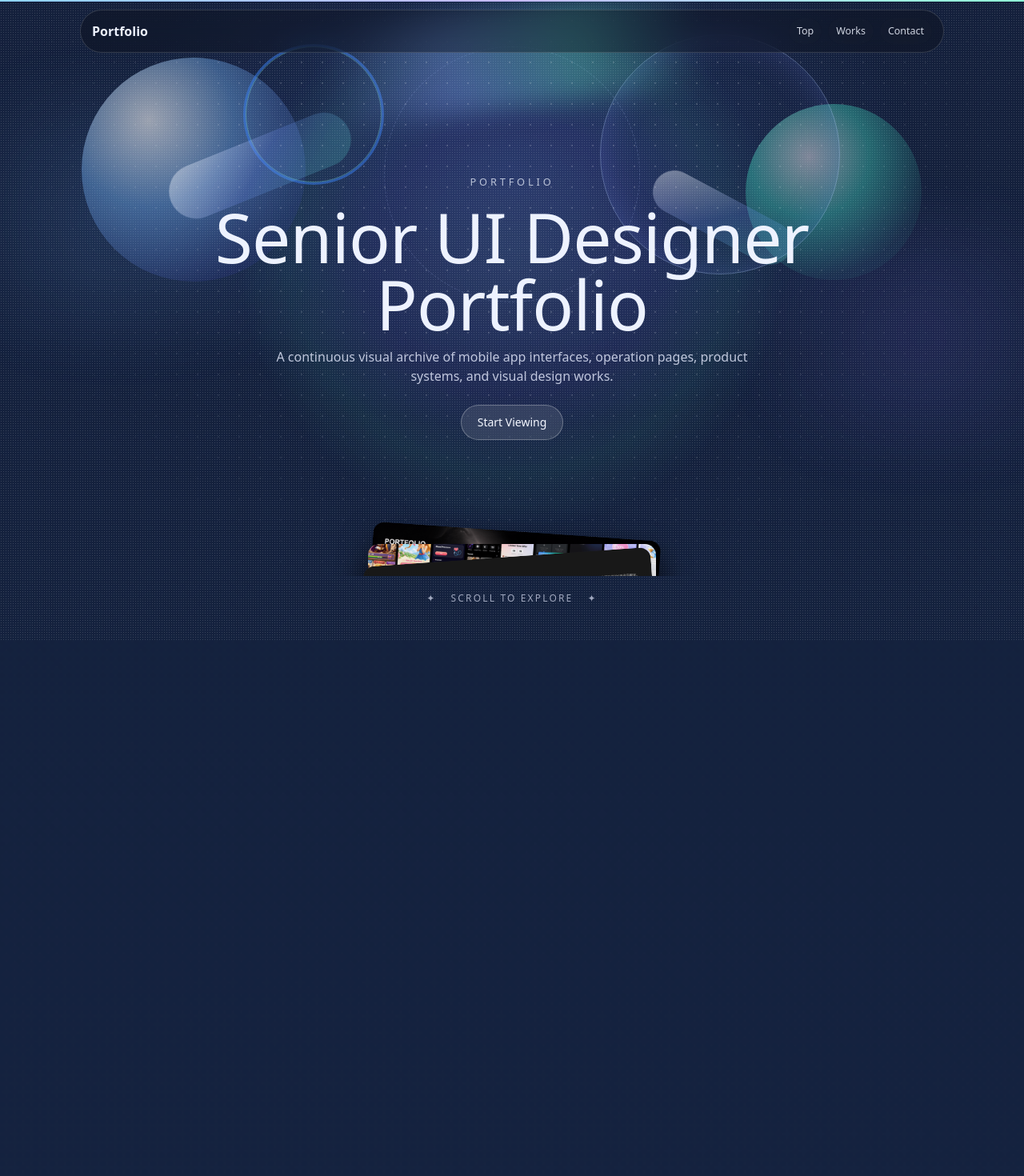
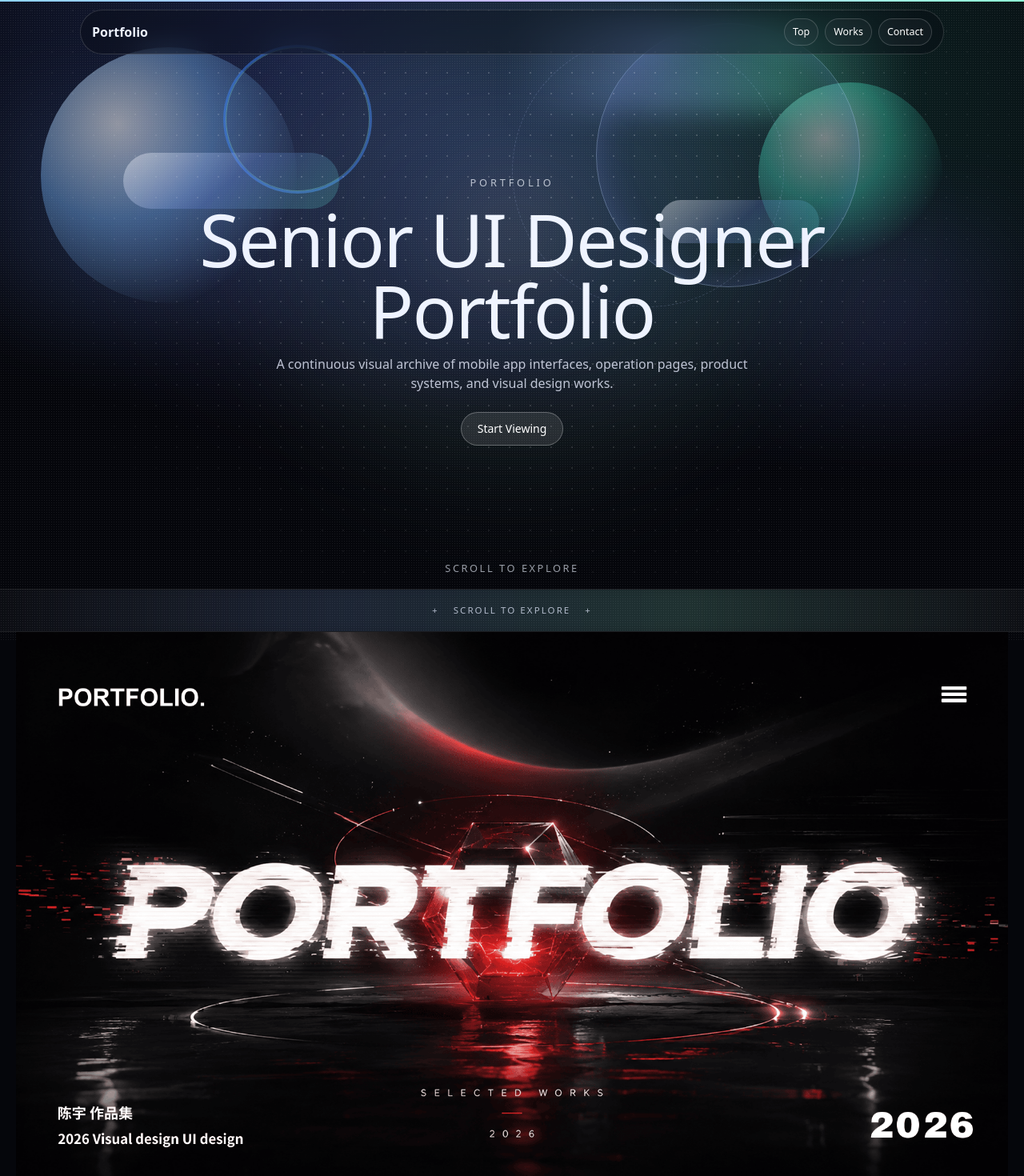
Before and after one commit to chenyu892323060/portfolio-website, a Next.js app: page / in a window 1280 px wide. Shown: the top 1470 px of the page at 80% size. Built offline with nearby package versions, Linux system fonts and the light colour scheme.

Commit message:
Refine immersive interactions and flatten works strip

```diff
--- a/src/app/globals.css
+++ b/src/app/globals.css
@@ -2,80 +2,79 @@
 @tailwind components;
 @tailwind utilities;
 
-:root { color-scheme: dark; --mx: 50vw; --my: 40vh; --mx-offset: 0px; --my-offset: 0px; --glow-boost: 0; }
+:root {
+  color-scheme: dark;
+  --cursor-x: 50vw;
+  --cursor-y: 36vh;
+  --mx-offset: 0px;
+  --my-offset: 0px;
+  --ambient-boost: 0;
+}
+
 * { box-sizing: border-box; }
 html, body { margin: 0; max-width: 100%; overflow-x: hidden; background: #05060b; color: #edf2ff; scroll-behavior: smooth; }
+main { position: relative; min-height: 100vh; isolation: isolate; background: #05060b; }
 
-main { position: relative; min-height: 100vh; isolation: isolate; background: radial-gradient(circle at 16% 5%, rgba(80, 125, 255, .22), transparent 36%), radial-gradient(circle at 84% 22%, rgba(47, 231, 198, .12), transparent 34%), #05060b; }
+.ambient-bg,.cursor-field{position:fixed;inset:0;pointer-events:none}
+.ambient-bg{z-index:-2;overflow:hidden;background:radial-gradient(80vw 60vw at calc(30% + var(--mx-offset) * .5) calc(8% + var(--my-offset) * .6),rgba(90,124,255,.22),transparent 62%),radial-gradient(72vw 56vw at calc(78% - var(--mx-offset) * .4) calc(16% - var(--my-offset) * .4),rgba(77,251,219,.12),transparent 64%),#05060b}
+.ambient-grid{position:absolute;inset:0;opacity:.12;background-image:linear-gradient(rgba(255,255,255,.07) 1px,transparent 1px),linear-gradient(90deg,rgba(255,255,255,.07) 1px,transparent 1px);background-size:56px 56px;transform:translate3d(calc(var(--mx-offset) * .08),calc(var(--my-offset) * .08),0);mask-image:radial-gradient(circle at 50% 20%,black 35%,transparent 85%)}
+.ambient-noise{position:absolute;inset:0;opacity:.08;background-image:radial-gradient(#fff 0.5px,transparent .7px);background-size:3px 3px}
+.ambient-ribbon{position:absolute;border-radius:999px;filter:blur(48px);opacity:.28;transform:translate3d(calc(var(--mx-offset) * .18),calc(var(--my-offset) * .18),0)}
+.ambient-ribbon-a{width:50vw;height:24vw;left:-12vw;top:8vh;background:radial-gradient(circle,rgba(120,168,255,.6),transparent 70%)}
+.ambient-ribbon-b{width:45vw;height:22vw;right:-10vw;top:26vh;background:radial-gradient(circle,rgba(132,109,255,.5),transparent 70%)}
 
-.ambient-bg,.cursor-glow{position:fixed;inset:0;pointer-events:none;z-index:-1}
-.ambient-bg{background:radial-gradient(65vw 42vw at calc(50% + var(--mx-offset)) calc(26% + var(--my-offset)),rgba(94,132,255,.16),transparent 62%)}
-.ambient-grid{position:absolute;inset:0;opacity:.14;background-image:linear-gradient(rgba(255,255,255,.07) 1px,transparent 1px),linear-gradient(90deg,rgba(255,255,255,.07) 1px,transparent 1px);background-size:56px 56px;mask-image:radial-gradient(circle at 50% 18%, black 36%, transparent 82%)}
-.ambient-noise{position:absolute;inset:0;opacity:.15;background-image:radial-gradient(#fff 0.6px,transparent .8px);background-size:3px 3px}
-.ambient-ribbon{position:absolute;border-radius:999px;filter:blur(42px);opacity:.3}
-.ambient-ribbon-a{width:48vw;height:24vw;left:-12vw;top:9vh;background:radial-gradient(circle,rgba(110,172,255,.5),transparent 68%)}
-.ambient-ribbon-b{width:44vw;height:22vw;right:-12vw;top:30vh;background:radial-gradient(circle,rgba(131,108,255,.44),transparent 70%)}
-.cursor-glow{opacity:calc(.56 + var(--glow-boost) * .26);transition:opacity .22s ease;background:radial-gradient(480px circle at var(--mx) var(--my),rgba(144,178,255,.24),rgba(122,110,255,.16) 36%,rgba(90,255,218,.1) 57%,transparent 72%)}
+.cursor-field{z-index:5;mix-blend-mode:screen;opacity:calc(.68 + var(--ambient-boost) * .2)}
+.cursor-field::before,.cursor-field::after{content:"";position:absolute;left:var(--cursor-x);top:var(--cursor-y);transform:translate(-50%,-50%);border-radius:50%}
+.cursor-field::before{width:760px;height:760px;background:radial-gradient(circle,rgba(255,255,255,.22) 0%,rgba(120,180,255,.16) 24%,rgba(140,255,210,.11) 42%,transparent 72%);filter:blur(42px)}
+.cursor-field::after{width:980px;height:560px;background:radial-gradient(ellipse at center,rgba(120,159,255,.14),rgba(130,102,255,.09) 45%,transparent 74%);filter:blur(58px);transform:translate(-50%,-50%) translate3d(calc(var(--mx-offset) * .8),calc(var(--my-offset) * .8),0)}
 
 .scroll-progress{position:fixed;top:0;left:0;z-index:90;width:100%;height:2px;transform-origin:left;background:linear-gradient(90deg,#8ed4ff,#c6b9ff,#8fffd6)}
 .site-header{position:fixed;top:12px;left:50%;transform:translateX(-50%);z-index:80;width:min(1080px,95vw);display:flex;justify-content:space-between;align-items:center;padding:10px 14px;border-radius:999px;border:1px solid rgba(255,255,255,.15);background:rgba(7,10,19,.36);backdrop-filter:blur(14px);transition:background .3s,border-color .3s}
-.site-header.is-scrolled{background:rgba(7,10,19,.68);border-color:rgba(255,255,255,.23)}
+.site-header.is-scrolled{background:rgba(7,10,19,.7);border-color:rgba(255,255,255,.24)}
 .site-header nav{display:flex;gap:8px}
-.site-header button{border:0;border-radius:999px;padding:7px 12px;color:rgba(240,244,255,.86);background:transparent;transition:transform .18s ease,background .18s ease}
-.site-header button:hover{background:rgba(255,255,255,.09);transform:translateY(-1px) scale(1.03)}
+.site-header .nav-pill{padding:6px 10px;font-size:.78rem;background:rgba(255,255,255,.04)!important;border-color:rgba(255,255,255,.18)!important}
 
-.hero-section{position:relative;min-height:90vh;padding:120px 24px 72px;display:grid;place-items:center;overflow:hidden}
-.hero-orbit{position:absolute;inset:0;pointer-events:none;transform:translate3d(var(--mx-offset),var(--my-offset),0)}
-.shape{position:absolute}.orb{border-radius:50%;filter:blur(.2px)}
-.orb-a{width:280px;height:280px;left:8%;top:10%;background:radial-gradient(circle at 30% 28%,rgba(255,255,255,.56),rgba(122,186,255,.38),rgba(84,92,255,.1) 76%,transparent)}
-.orb-b{width:220px;height:220px;right:10%;top:18%;background:radial-gradient(circle at 36% 30%,rgba(255,255,255,.45),rgba(74,255,218,.32),rgba(74,255,218,.06) 72%,transparent)}
-.ring-a{width:300px;height:300px;right:18%;top:6%;border-radius:50%;border:1px solid rgba(176,200,255,.36);box-shadow:inset 0 0 44px rgba(117,137,255,.22)}
-.capsule{border-radius:999px;background:linear-gradient(140deg,rgba(255,255,255,.42),rgba(112,146,255,.2),rgba(93,245,221,.2));filter:blur(.2px)}
-.cap-a{width:240px;height:68px;left:16%;top:24%;transform:rotate(-22deg)}
-.cap-b{width:190px;height:54px;right:22%;top:34%;transform:rotate(28deg)}
-.wire{width:320px;height:320px;left:50%;top:8%;transform:translateX(-50%);border-radius:50%;border:1px dashed rgba(184,201,255,.2)}
-.hero-copy{position:relative;text-align:center;max-width:860px;z-index:2}
+.hero-section{position:relative;min-height:92vh;padding:120px 24px 80px;display:grid;place-items:center;overflow:hidden}
+.hero-orbit{position:absolute;inset:0;pointer-events:none}
+.shape{position:absolute;will-change:transform}
+.orb{border-radius:50%}
+.orb-a{width:320px;height:320px;left:4%;top:8%;background:radial-gradient(circle at 30% 30%,rgba(255,255,255,.52),rgba(122,186,255,.38),transparent 76%)}
+.orb-b{width:230px;height:230px;right:8%;top:14%;background:radial-gradient(circle at 36% 30%,rgba(255,255,255,.42),rgba(74,255,218,.3),transparent 72%)}
+.ring-a{width:330px;height:330px;right:16%;top:4%;border-radius:50%;border:1px solid rgba(176,200,255,.36);box-shadow:inset 0 0 44px rgba(117,137,255,.22)}
+.ring-b{width:180px;height:180px;left:22%;top:8%;border-radius:50%;border:1px solid rgba(138,246,225,.32)}
+.capsule{border-radius:999px;background:linear-gradient(140deg,rgba(255,255,255,.4),rgba(112,146,255,.2),rgba(93,245,221,.2))}
+.cap-a{width:270px;height:70px;left:12%;top:26%;transform:rotate(-20deg)}
+.cap-b{width:200px;height:54px;right:20%;top:34%;transform:rotate(28deg)}
+.wire{width:340px;height:340px;left:50%;top:6%;transform:translateX(-50%);border-radius:50%;border:1px dashed rgba(184,201,255,.2)}
+.ribbon{width:500px;height:120px;left:50%;top:3%;transform:translateX(-50%) rotate(-7deg);background:linear-gradient(90deg,rgba(102,133,255,0),rgba(135,171,255,.34),rgba(108,248,216,.3),rgba(102,133,255,0));filter:blur(18px)}
+.hero-particles{position:absolute;inset:0;opacity:.24;pointer-events:none;background-image:radial-gradient(circle,rgba(255,255,255,.7) 1px,transparent 1.2px);background-size:26px 26px;mask-image:radial-gradient(circle at 50% 22%,black 32%,transparent 80%)}
+.hero-copy{position:relative;text-align:center;max-width:900px;z-index:2}
 .hero-kicker{margin:0;letter-spacing:.3em;font-size:.8rem;color:rgba(239,244,255,.72)}
-.hero-copy h1{margin:16px 0 12px;font-size:clamp(2.35rem,6.7vw,6rem);line-height:.98;letter-spacing:-.01em}
+.hero-copy h1{margin:16px 0 12px;font-size:clamp(2.5rem,7.2vw,6.4rem);line-height:.96;letter-spacing:-.02em}
 .hero-lead{margin:0 auto;max-width:70ch;color:rgba(231,236,255,.8)}
-.hero-copy button{margin-top:24px;border:1px solid rgba(255,255,255,.26);border-radius:999px;padding:11px 20px;background:rgba(255,255,255,.08);color:#f4f7ff;transition:transform .2s ease,box-shadow .2s ease}
-.hero-copy button:hover{transform:translateY(-1px) scale(1.03);box-shadow:0 0 24px rgba(150,181,255,.22)}
-.hero-stack{position:absolute;inset:auto 0 7vh;display:flex;justify-content:center;perspective:1200px;z-index:1}
-.hero-stack img{width:min(360px,40vw);display:block;position:absolute;border-radius:14px;box-shadow:0 18px 42px rgba(0,0,0,.4)}
+.hero-cta{margin-top:24px!important;background:rgba(255,255,255,.1)!important;border-color:rgba(255,255,255,.28)!important}
 .hero-hint{position:absolute;bottom:16px;left:50%;transform:translateX(-50%);letter-spacing:.2em;text-transform:uppercase;color:rgba(236,242,255,.64)}
 
-.scroll-explore{height:56px;display:flex;align-items:center;justify-content:center;gap:18px;color:rgba(230,236,255,.66);letter-spacing:.18em;font-size:.75rem;text-transform:uppercase}
-.scroll-explore p{margin:0}
+.scroll-explore{position:relative;height:54px;display:flex;align-items:center;justify-content:center;gap:18px;color:rgba(230,236,255,.74);letter-spacing:.18em;font-size:.72rem;text-transform:uppercase;overflow:hidden;border-top:1px solid rgba(255,255,255,.08);border-bottom:1px solid rgba(255,255,255,.08);background:linear-gradient(90deg,rgba(255,255,255,.03),rgba(255,255,255,.01) 42%,rgba(255,255,255,.04))}
+.scroll-explore::before{content:"";position:absolute;inset:-20px;transform:translate3d(calc(var(--mx-offset) * .3),0,0);background:linear-gradient(90deg,transparent,rgba(141,184,255,.16),rgba(147,255,224,.16),transparent);filter:blur(16px)}
+.scroll-explore p{margin:0;position:relative;z-index:2}
+.scroll-explore span{position:relative;z-index:2}
 
 .long-scroll-wrap{padding:0 14px 84px}
 .long-scroll-canvas{width:min(1240px,100%);margin:0 auto;display:flex;flex-direction:column;gap:0;row-gap:0}
-.work-frame{display:block;margin:0;padding:0;border:0;line-height:0;overflow:visible;background:transparent;content-visibility:auto;contain-intrinsic-size:1200px 1700px}
-.work-media-shell{position:relative;display:block;line-height:0;margin:0;padding:0;overflow:hidden;transform-style:preserve-3d;transition:transform .35s ease,filter .35s ease;will-change:transform}
-.work-media-shell picture,.work-media-shell img{display:block;line-height:0}
-.work-image{position:relative;z-index:1;display:block;width:100%;height:auto;margin:0;padding:0;border:0;vertical-align:top;object-fit:contain;transform:translate3d(var(--tx,0px),var(--ty,0px),0) scale(1);transition:transform .35s ease,filter .35s ease}
-.work-spotlight,.work-edge-glow,.work-noise-overlay{position:absolute;inset:0;pointer-events:none}
-.work-spotlight{z-index:2;opacity:0;background:radial-gradient(circle at var(--mx,50%) var(--my,50%),rgba(255,255,255,.18),rgba(180,255,120,.1) 18%,rgba(120,180,255,.1) 34%,transparent 58%);mix-blend-mode:screen;transition:opacity .35s ease}
-.work-edge-glow{z-index:3;opacity:0;box-shadow:inset 0 0 0 1px rgba(255,255,255,.08),0 0 44px rgba(168,255,96,.16),0 0 80px rgba(92,140,255,.1);transition:opacity .35s ease}
-.work-noise-overlay{z-index:2;opacity:.05;background-image:radial-gradient(#fff 0.5px,transparent .7px);background-size:2px 2px;mix-blend-mode:soft-light}
-.work-media-shell:hover{transform:perspective(1100px) rotateX(var(--rx,0deg)) rotateY(var(--ry,0deg)) scale(1.008)}
-.work-media-shell:hover .work-image{transform:translate3d(calc(var(--tx,0px) * 1.2),calc(var(--ty,0px) * 1.2),0) scale(1.006)}
-.work-media-shell:hover .work-spotlight,.work-media-shell:hover .work-edge-glow{opacity:1}
-.contact-section{margin:40px auto 78px;width:min(980px,calc(100% - 28px));padding:56px 24px;border-radius:24px;text-align:center;border:1px solid rgba(255,255,255,.12);background:linear-gradient(180deg,rgba(255,255,255,.08),rgba(255,255,255,.03));backdrop-filter:blur(8px)}
-.contact-section h2{margin:0;font-size:clamp(1.55rem,3vw,2.5rem)}
+.work-frame{display:block;margin:0;padding:0;border:0;line-height:0;background:transparent;overflow:visible;content-visibility:auto;contain-intrinsic-size:1200px 1700px}
+.work-frame picture{display:block;margin:0;padding:0;line-height:0}
+.work-image{display:block;width:100%;height:auto;margin:0;padding:0;border:0;object-fit:contain;vertical-align:top;transform:none;filter:none;box-shadow:none}
+.work-frame:hover .work-image{transform:none;filter:none}
+
+.contact-section{position:relative;margin:40px auto 78px;width:min(1000px,calc(100% - 28px));padding:64px 24px;border-radius:28px;text-align:center;border:1px solid rgba(255,255,255,.12);background:linear-gradient(180deg,rgba(255,255,255,.1),rgba(255,255,255,.03));backdrop-filter:blur(10px);overflow:hidden}
+.contact-section::before{content:"";position:absolute;inset:-40% -10%;background:radial-gradient(circle at 20% 30%,rgba(121,158,255,.24),transparent 55%),radial-gradient(circle at 80% 60%,rgba(95,245,221,.2),transparent 58%);filter:blur(28px);z-index:0}
+.contact-section > *{position:relative;z-index:1}
+.contact-section h2{margin:0;font-size:clamp(1.8rem,3.8vw,3rem)}
 .contact-section p{margin:12px auto 0;color:rgba(227,233,255,.82)}
 .contact-section div{margin-top:20px;display:flex;justify-content:center;gap:12px;flex-wrap:wrap}
-.contact-section button{border-radius:999px;padding:10px 16px;border:1px solid rgba(255,255,255,.24);color:#f4f7ff;background:rgba(255,255,255,.05)}
-.contact-section button:hover{box-shadow:0 0 22px rgba(126,160,255,.2)}
+.contact-pill{background:rgba(255,255,255,.08)!important}
 
-@media (max-width:900px){.hero-section{padding-top:110px}.hero-stack{display:none}.hero-copy h1{font-size:clamp(2rem,9vw,3.2rem)}}
-@media (prefers-reduced-motion:reduce){*,*::before,*::after{animation:none !important;transition:none !important}.cursor-glow,.hero-orbit{display:none}}
-@media (pointer:coarse){.cursor-glow,.hero-orbit{display:none}}
-
-
-.site-header .nav-pill{padding:6px 10px;font-size:.78rem;background:rgba(255,255,255,.02)!important;border-color:rgba(255,255,255,.16)!important}
-.hero-cta{margin-top:24px!important;background:rgba(255,255,255,.1)!important;border-color:rgba(255,255,255,.28)!important}
-.contact-pill{background:rgba(255,255,255,.06)!important}
-.hero-particles{position:absolute;inset:0;opacity:.24;pointer-events:none;background-image:radial-gradient(circle,rgba(255,255,255,.7) 1px,transparent 1.2px);background-size:26px 26px;mask-image:radial-gradient(circle at 50% 22%,black 32%,transparent 80%);animation:drift 14s linear infinite}
-.ring-b{width:170px;height:170px;left:24%;top:8%;border-radius:50%;border:1px solid rgba(138,246,225,.32)}
-.ribbon{width:480px;height:120px;left:50%;top:2%;transform:translateX(-50%) rotate(-7deg);background:linear-gradient(90deg,rgba(102,133,255,0),rgba(135,171,255,.34),rgba(108,248,216,.3),rgba(102,133,255,0));filter:blur(16px)}
-@keyframes drift{0%{transform:translateY(0)}100%{transform:translateY(26px)}}
+@media (max-width:900px){.hero-section{padding-top:110px}.hero-copy h1{font-size:clamp(2.1rem,9vw,3.3rem)}}
+@media (prefers-reduced-motion:reduce){*,*::before,*::after{animation:none !important;transition:none !important}.cursor-field,.hero-orbit{display:none}}
+@media (pointer:coarse){.cursor-field,.hero-orbit{display:none}}
--- a/src/components/CursorGlow.tsx
+++ b/src/components/CursorGlow.tsx
@@ -4,19 +4,19 @@ import { useEffect } from 'react';
 
 export function CursorGlow() {
   useEffect(() => {
-    if (window.matchMedia('(pointer: coarse)').matches) return;
+    if (window.matchMedia('(pointer: coarse)').matches || window.matchMedia('(prefers-reduced-motion: reduce)').matches) return;
 
     const root = document.documentElement;
     const onMove = (event: MouseEvent) => {
-      root.style.setProperty('--mx', `${event.clientX}px`);
-      root.style.setProperty('--my', `${event.clientY}px`);
-      root.style.setProperty('--mx-offset', `${(event.clientX / window.innerWidth - 0.5) * 24}px`);
-      root.style.setProperty('--my-offset', `${(event.clientY / window.innerHeight - 0.5) * 20}px`);
+      root.style.setProperty('--cursor-x', `${event.clientX}px`);
+      root.style.setProperty('--cursor-y', `${event.clientY}px`);
+      root.style.setProperty('--mx-offset', `${(event.clientX / window.innerWidth - 0.5) * 36}px`);
+      root.style.setProperty('--my-offset', `${(event.clientY / window.innerHeight - 0.5) * 28}px`);
     };
 
     const onOver = (event: MouseEvent) => {
       const target = event.target as HTMLElement | null;
-      root.style.setProperty('--glow-boost', target?.closest('button, a, .work-frame, .work-image') ? '1' : '0');
+      root.style.setProperty('--ambient-boost', target?.closest('button, a, nav, .site-header') ? '1' : '0');
     };
 
     window.addEventListener('mousemove', onMove, { passive: true });
@@ -28,5 +28,5 @@ export function CursorGlow() {
     };
   }, []);
 
-  return <div className="cursor-glow" aria-hidden />;
+  return <div className="cursor-field" aria-hidden />;
 }
--- a/src/components/ImmersiveHero.tsx
+++ b/src/components/ImmersiveHero.tsx
@@ -5,18 +5,29 @@ import { MagneticButton } from './MagneticButton';
 
 export function ImmersiveHero({ onStart }: { onStart: () => void }) {
   const reduceMotion = useReducedMotion();
+  const parallax = (x: number, y: number) =>
+    reduceMotion ? undefined : { transform: `translate3d(calc(var(--mx-offset, 0px) * ${x}), calc(var(--my-offset, 0px) * ${y}), 0)` };
 
   return (
     <section className="hero-section" id="top">
       <div className="hero-orbit" aria-hidden>
-        <div className="shape orb orb-a" /><div className="shape orb orb-b" />
-        <div className="shape ring ring-a" /><div className="shape ring ring-b" />
-        <div className="shape capsule cap-a" /><div className="shape capsule cap-b" />
-        <div className="shape wire" /><div className="shape ribbon" />
+        <div className="shape orb orb-a" style={parallax(0.8, 0.6)} />
+        <div className="shape orb orb-b" style={parallax(-0.7, 0.5)} />
+        <div className="shape ring ring-a" style={parallax(-0.5, -0.4)} />
+        <div className="shape ring ring-b" style={parallax(0.45, -0.35)} />
+        <div className="shape capsule cap-a" style={parallax(1.1, 0.9)} />
+        <div className="shape capsule cap-b" style={parallax(-1, 0.8)} />
+        <div className="shape wire" style={parallax(0.35, -0.2)} />
+        <div className="shape ribbon" style={parallax(0.2, 0.18)} />
       </div>
       <div className="hero-particles" aria-hidden />
 
-      <motion.div className="hero-copy" initial={{ opacity: 0 }} animate={{ opacity: 1 }} transition={{ duration: 0.7 }}>
+      <motion.div
+        className="hero-copy"
+        initial={{ opacity: 0, scale: 0.96, filter: 'blur(10px)' }}
+        animate={{ opacity: 1, scale: 1, filter: 'blur(0px)' }}
+        transition={{ duration: 0.9, ease: 'easeOut' }}
+      >
         <motion.p className="hero-kicker" initial={{ opacity: 0, y: 20 }} animate={{ opacity: 1, y: 0 }}>PORTFOLIO</motion.p>
         <motion.h1 initial={{ opacity: 0, y: 24 }} animate={{ opacity: 1, y: 0 }}>Senior UI Designer Portfolio</motion.h1>
         <motion.p className="hero-lead" initial={{ opacity: 0, y: 16 }} animate={{ opacity: 1, y: 0 }}>
@@ -25,14 +36,6 @@ export function ImmersiveHero({ onStart }: { onStart: () => void }) {
         <MagneticButton className="hero-cta" onClick={onStart}>Start Viewing</MagneticButton>
       </motion.div>
 
-      <div className="hero-stack" aria-hidden>
-        {['/works/P01.png', '/works/P02.png', '/works/P03.png'].map((src, i) => (
-          <motion.img key={src} src={src} alt="" initial={{ opacity: 0, y: 26, rotate: 5 - i * 3 }} animate={{ opacity: 1, y: i * 16, rotate: 4 - i * 4 }}
-            transition={{ duration: 0.8, delay: 0.22 + i * 0.12 }}
-            style={reduceMotion ? undefined : { x: `calc(var(--mx-offset, 0px) * ${0.14 + i * 0.05})`, y: `calc(${i * 16}px + var(--my-offset, 0px) * ${0.1 + i * 0.04})` }} />
-        ))}
-      </div>
-
       <small className="hero-hint">Scroll to explore</small>
     </section>
   );
--- a/src/components/LongScrollPortfolio.tsx
+++ b/src/components/LongScrollPortfolio.tsx
@@ -1,73 +1,40 @@
 'use client';
 
-import { motion, useReducedMotion } from 'motion/react';
-import { useState, type CSSProperties, type MouseEvent } from 'react';
+import { motion } from 'motion/react';
 import { works } from '@/data/works';
 
-type PointerState = { mx: number; my: number; rx: number; ry: number; tx: number; ty: number };
-
 function WorkImageFrame({ src, alt, priority }: { src: string; alt: string; priority: boolean }) {
-  const reduceMotion = useReducedMotion();
-  const [pos, setPos] = useState<PointerState>({ mx: 50, my: 50, rx: 0, ry: 0, tx: 0, ty: 0 });
-
-  const handleMove = (event: MouseEvent<HTMLDivElement>) => {
-    if (reduceMotion) return;
-    const rect = event.currentTarget.getBoundingClientRect();
-    const x = ((event.clientX - rect.left) / rect.width) * 100;
-    const y = ((event.clientY - rect.top) / rect.height) * 100;
-    const nx = (x - 50) / 50;
-    const ny = (y - 50) / 50;
-
-    setPos({
-      mx: Math.max(0, Math.min(100, x)),
-      my: Math.max(0, Math.min(100, y)),
-      rx: -ny * 3,
-      ry: nx * 3,
-      tx: nx * 4,
-      ty: ny * 4,
-    });
-  };
-
-  const handleLeave = () => setPos({ mx: 50, my: 50, rx: 0, ry: 0, tx: 0, ty: 0 });
-
-  const style = {
-    '--mx': `${pos.mx}%`,
-    '--my': `${pos.my}%`,
-    '--rx': `${pos.rx}deg`,
-    '--ry': `${pos.ry}deg`,
-    '--tx': `${pos.tx}px`,
-    '--ty': `${pos.ty}px`,
-  } as CSSProperties;
-
   return (
     <figure className="work-frame">
-      <motion.div
-        className="work-media-shell"
-        style={style}
-        onMouseMove={handleMove}
-        onMouseLeave={handleLeave}
-        initial={{ opacity: 0.92, filter: 'blur(6px)' }}
-        whileInView={{ opacity: 1, filter: 'blur(0px)' }}
-        viewport={{ once: true, amount: 0.14 }}
-        transition={{ duration: 0.5, ease: 'easeOut' }}
-      >
-        <img src={src} alt={alt} className="work-image" loading={priority ? 'eager' : 'lazy'} decoding="async" fetchPriority={priority ? 'high' : 'auto'} />
-        <span className="work-spotlight" aria-hidden />
-        <span className="work-edge-glow" aria-hidden />
-        <span className="work-noise-overlay" aria-hidden />
-      </motion.div>
+      <picture>
+        <img
+          src={src}
+          alt={alt}
+          className="work-image"
+          loading={priority ? 'eager' : 'lazy'}
+          decoding="async"
+          fetchPriority={priority ? 'high' : 'auto'}
+        />
+      </picture>
     </figure>
   );
 }
 
 export function LongScrollPortfolio() {
   return (
-    <section id="works" className="long-scroll-wrap">
+    <motion.section
+      id="works"
+      className="long-scroll-wrap"
+      initial={{ opacity: 0.2 }}
+      whileInView={{ opacity: 1 }}
+      viewport={{ once: true, amount: 0.02 }}
+      transition={{ duration: 0.6, ease: 'easeOut' }}
+    >
       <div className="long-scroll-canvas">
         {works.map((work, index) => (
           <WorkImageFrame key={work.id} src={work.src} alt={work.alt} priority={index < 3} />
         ))}
       </div>
-    </section>
+    </motion.section>
   );
 }
--- a/src/components/ScrollToExplore.tsx
+++ b/src/components/ScrollToExplore.tsx
@@ -1,9 +1,9 @@
 export function ScrollToExplore() {
   return (
     <section className="scroll-explore" aria-label="Scroll prompt">
-      <span>✦</span>
+      <span>+</span>
       <p>SCROLL TO EXPLORE</p>
-      <span>✦</span>
+      <span>+</span>
     </section>
   );
 }
```
